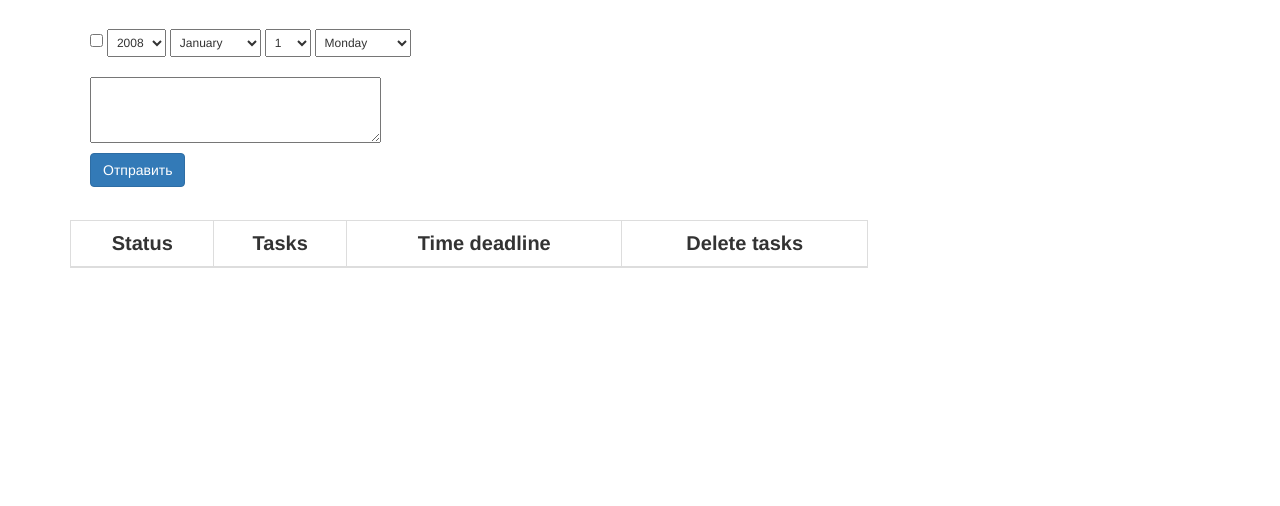
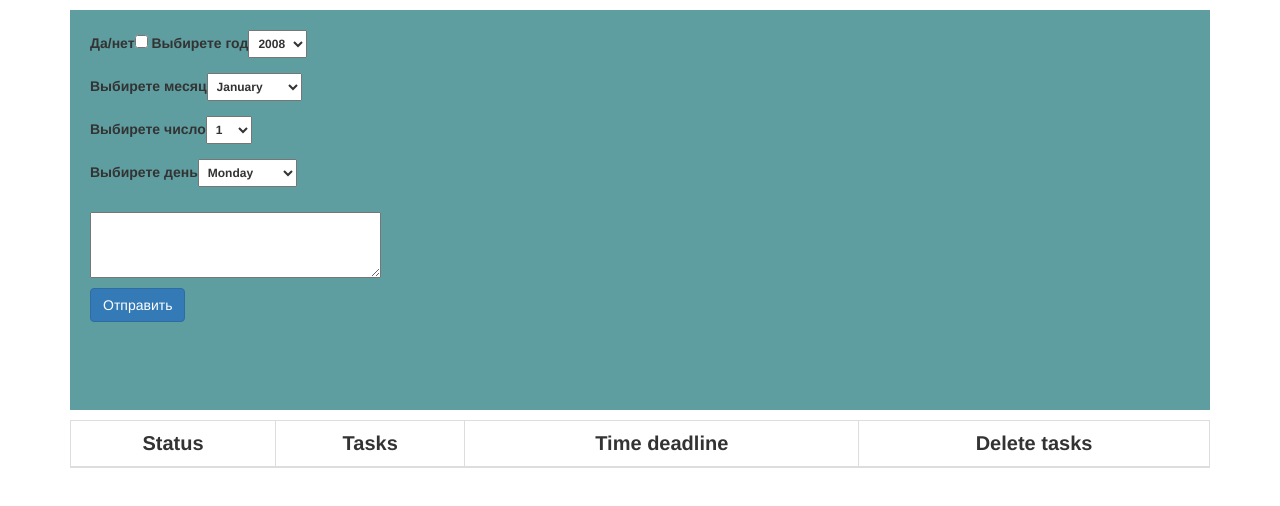
Before and after one commit to Aleks01021/ToDo-List, a plain HTML site: page index.html in a window 1280 px wide. Drawn offline with nearby package versions, Linux system fonts and the light colour scheme.

Commit message:
newcommit

```diff
--- a/css/main.css
+++ b/css/main.css
@@ -1,6 +1,6 @@
 form{
-	width: 350px;
-	height: 200px;
+	max-width: 370px;
+	height: 400px;
 	padding: 10px;
 	margin: 10px;
 }
@@ -16,10 +16,13 @@ label, textarea{
 	margin-top: 10px;
 }
 .table{
-	width: 70%;
+	width: 100%;
 	font-size: 20px;
 	font-weight: bold;
 }
 th{
 	text-align: center;
 }
+.color_form{
+	background-color: cadetblue;
+}
--- a/index.html
+++ b/index.html
@@ -8,11 +8,12 @@
 </head>
 <body>
 	<div class="container">
+		<div class="color_form">
 		<form id="form">
 			<!--<label for="text">Text<input type="text" id="text" required></label>-->
-		<label for="check"><input type="checkbox" id="check" required></label>
+			<label for="check">Да/нет<input type="checkbox" id="check" required></label>
 			<!--<input type="number" id="data_day">-->
-		<select name="year" id="year">
+			<label for="">Выбирете год<select name="year" id="year">
 				<option value="">2008</option>
 				<option value="">2009</option>
 				<option value="">2010</option>
@@ -22,8 +23,8 @@
 				<option value="">2014</option>
 				<option value="">2015</option>
 				<option value="">2016</option>
-		</select>
-		<select name="month" id="month">
+			</select></label>
+			<label for="">Выбирете месяц<select name="month" id="month">
 				<option value="">January</option>
 				<option value="">February</option>
 				<option value="">March</option>
@@ -36,8 +37,8 @@
 				<option value="">October</option>
 				<option value="">November</option>
 				<option value="">December</option>
-		</select>
-		<select name="number" id="number_mont">
+			</select></label>
+			<label for="">Выбирете число<select name="number" id="number_mont">
 				<option value="">1</option>
 				<option value="">2</option>
 				<option value="">3</option>
@@ -52,8 +53,25 @@
 				<option value="">12</option>
 				<option value="">13</option>
 				<option value="">14</option>
-		</select>
-		<select name="day" id="day">
+				<option value="">15</option>
+				<option value="">16</option>
+				<option value="">17</option>
+				<option value="">18</option>
+				<option value="">19</option>
+				<option value="">20</option>
+				<option value="">21</option>
+				<option value="">22</option>
+				<option value="">23</option>
+				<option value="">24</option>
+				<option value="">25</option>
+				<option value="">26</option>
+				<option value="">27</option>
+				<option value="">28</option>
+				<option value="">29</option>
+				<option value="">30</option>
+				<option value="">31</option>
+			</select></label><br>
+			<label for="">Выбирете день<select name="day" id="day">
 				<option value="">Monday</option>
 				<option value="">Tuesday</option>
 				<option value="">Wednesday</option>
@@ -61,11 +79,12 @@
 				<option value="">Friday</option>
 				<option value="">Saturday</option>
 				<option value="">Sunday</option>
-		</select>
+			</select></label>
 			<label for=""><textarea name="" id="texter" cols="30" rows="3" required></textarea></label>
-		<button type="button" class="btn btn-primary" id="submit">Отправить</button>
-
+			<button type="button" class="btn btn-primary" id="btn">Отправить</button>
 		</form>
+		</div>
+	<div class="table_content">
 	<table class="table table-bordered">
 		<thead>
 		  <tr>
@@ -98,6 +117,7 @@
 		</tbody>
 	  </table>
 	  </div>
+	  </div>
 	<script src="js/jquery-3.1.1.min.js"></script>
 	<script src="https://maxcdn.bootstrapcdn.com/bootstrap/3.3.7/js/bootstrap.min.js"></script>
 	<script type="text/javascript" src="js/main.js"></script>
--- a/js/main.js
+++ b/js/main.js
@@ -1,3 +1,4 @@
+//Присвоение переменных
 var form  = document.forms.form,
 	check = form.elements.check,
 	year = form.elements.year,
@@ -5,9 +6,9 @@ var form  = document.forms.form,
 	month = form.elements.month,
 	numberMont = form.elements.number_mont,
 	day = form.elements.day,
-	sub = form.elements.submit;
-
-sub.addEventListener('click',getData);
+	btn = form.elements.btn;
+//
+btn.addEventListener('click',getData);
 function getData(){
 	var isChecked = check.checked,
 	content = texter.value,
```
Lines whose indentation alone changed are shown as unchanged.
